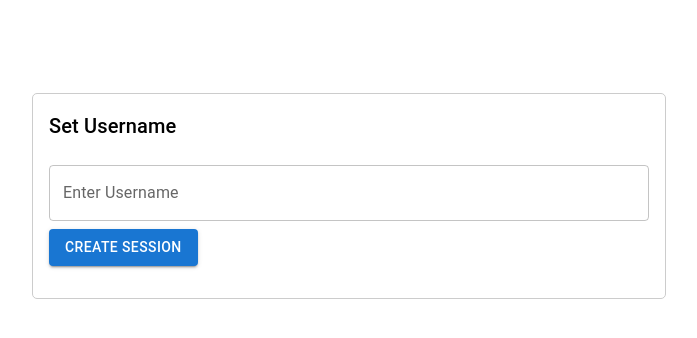
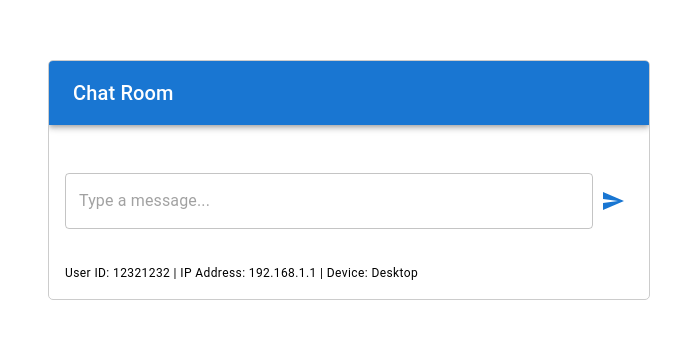
Before and after one commit to jfavila09982/ABU, a React (Create React App) app in the folder abu-frontend/: page /chat in a window 1280 px wide. Shown: the part 220-558 px from the top of the page, without its empty margins (291-988 px from the left). Built offline with nearby package versions, Linux system fonts and the light colour scheme.

Commit message:
Add user creation and navigate to chat section.

```diff
--- a/abu-frontend/package.json
+++ b/abu-frontend/package.json
@@ -10,9 +10,11 @@
     "@testing-library/jest-dom": "^5.17.0",
     "@testing-library/react": "^13.4.0",
     "@testing-library/user-event": "^13.5.0",
+    "axios": "^1.7.7",
     "file-loader": "^6.2.0",
     "react": "^18.3.1",
     "react-dom": "^18.3.1",
+    "react-router-dom": "^6.26.2",
     "react-scripts": "5.0.1",
     "web-vitals": "^2.1.4"
   },
--- a/abu-frontend/src/App.js
+++ b/abu-frontend/src/App.js
@@ -1,16 +1,23 @@
+import {Routes, Route} from 'react-router-dom';
 import React from 'react';
+
 import ChatWindow  from './components/ChatWindows';
 import CreateUser from './components/CreateUser';
 import './assets/styles/App.css';
 
 function App() {
   return (
-    <div className="App">
-      {/* <ChatWindow /> */}
-
-      <CreateUser />
-    </div>
+    <>
+    <Routes>
+    <Route path="/" element={<CreateUser />} />
+    <Route path="/chat" element={<ChatWindow />} />
+    </Routes>
+    </>
   );
 }
 
+  // {/* <ChatWindow /> */}
+
+  // <CreateUser />
+
 export default App;
--- a/abu-frontend/src/components/ChatInput.js
+++ b/abu-frontend/src/components/ChatInput.js
@@ -21,6 +21,7 @@ function ChatInput({ onSend }) {
       }
     }
   };
+
 
   const handleCloseSnackbar = () => {
     setOpenSnackbar(false);
--- a/abu-frontend/src/components/CreateUser.js
+++ b/abu-frontend/src/components/CreateUser.js
@@ -1,8 +1,10 @@
 import React, { useState } from "react";
 import { Box, Typography, Button, TextField } from "@mui/material";
+import { useNavigate } from "react-router-dom";
 import axios from "axios";
 
 function CreateUser() {
+  const navigate = useNavigate();
   const [username, setUsername] = useState("");
   const [messages, setMessages] = useState([]);
   const [userInfo, setUserInfo] = useState({
@@ -44,8 +46,10 @@ function CreateUser() {
 
       // Clear the username input
       setUsername("");
+      console.log("User session created:", data);
+      navigate("/chat");
 
-      console.log("User session created:", data);
+
     } catch (error) {
       setError("Error creating user session.");
       console.error("Error creating user session:", error);
--- a/abu-frontend/src/index.js
+++ b/abu-frontend/src/index.js
@@ -1,5 +1,6 @@
 import React from 'react';
 import ReactDOM from 'react-dom/client';
+import { BrowserRouter } from 'react-router-dom';
 import './index.css';
 import App from './App';
 import reportWebVitals from './reportWebVitals';
@@ -7,7 +8,9 @@ import reportWebVitals from './reportWebVitals';
 const root = ReactDOM.createRoot(document.getElementById('root'));
 root.render(
   <React.StrictMode>
-    <App />
+    <BrowserRouter>
+     <App />
+    </BrowserRouter>
   </React.StrictMode>
 );
 
```
Also changed, not shown: 2 other files (tests, documents, lock files or other folders).
